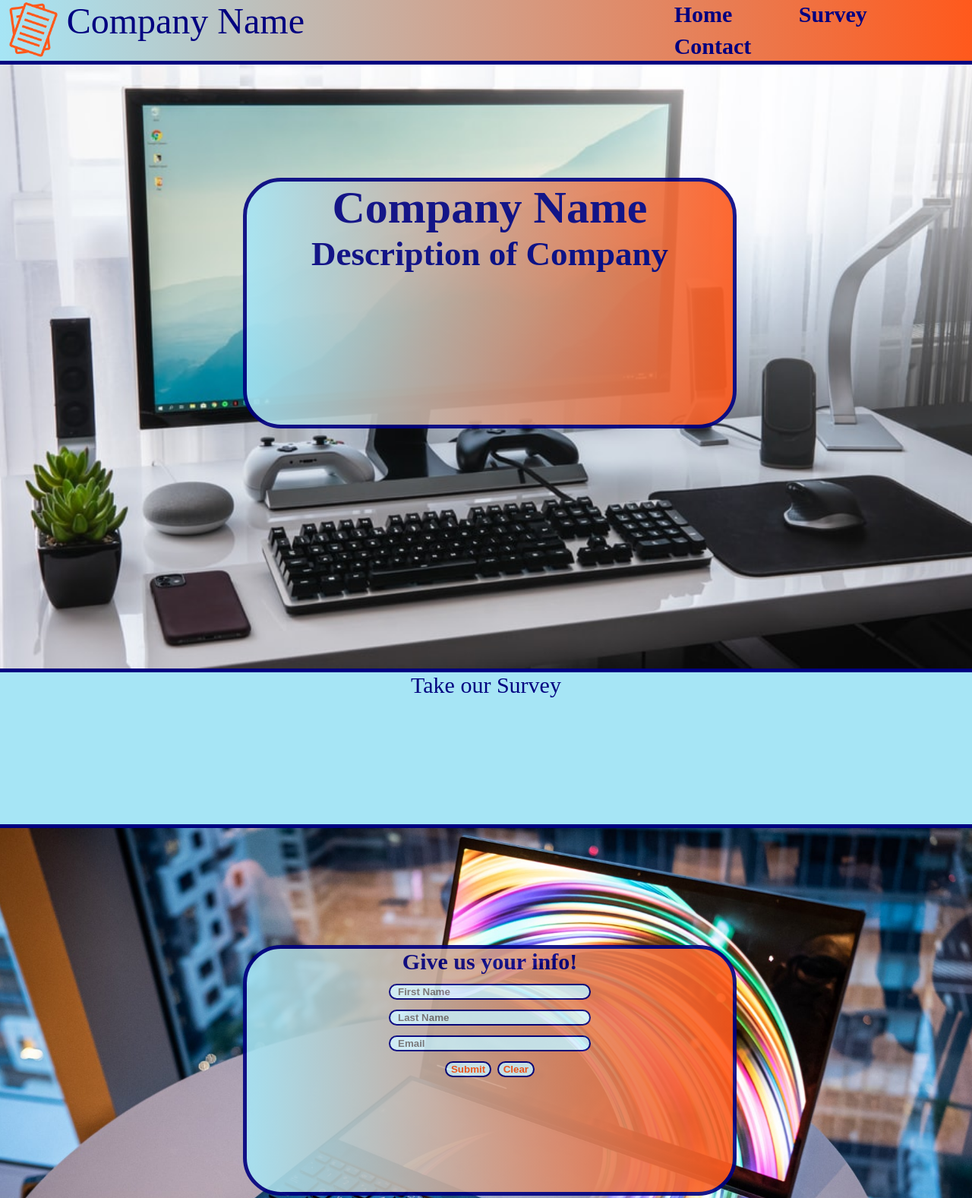
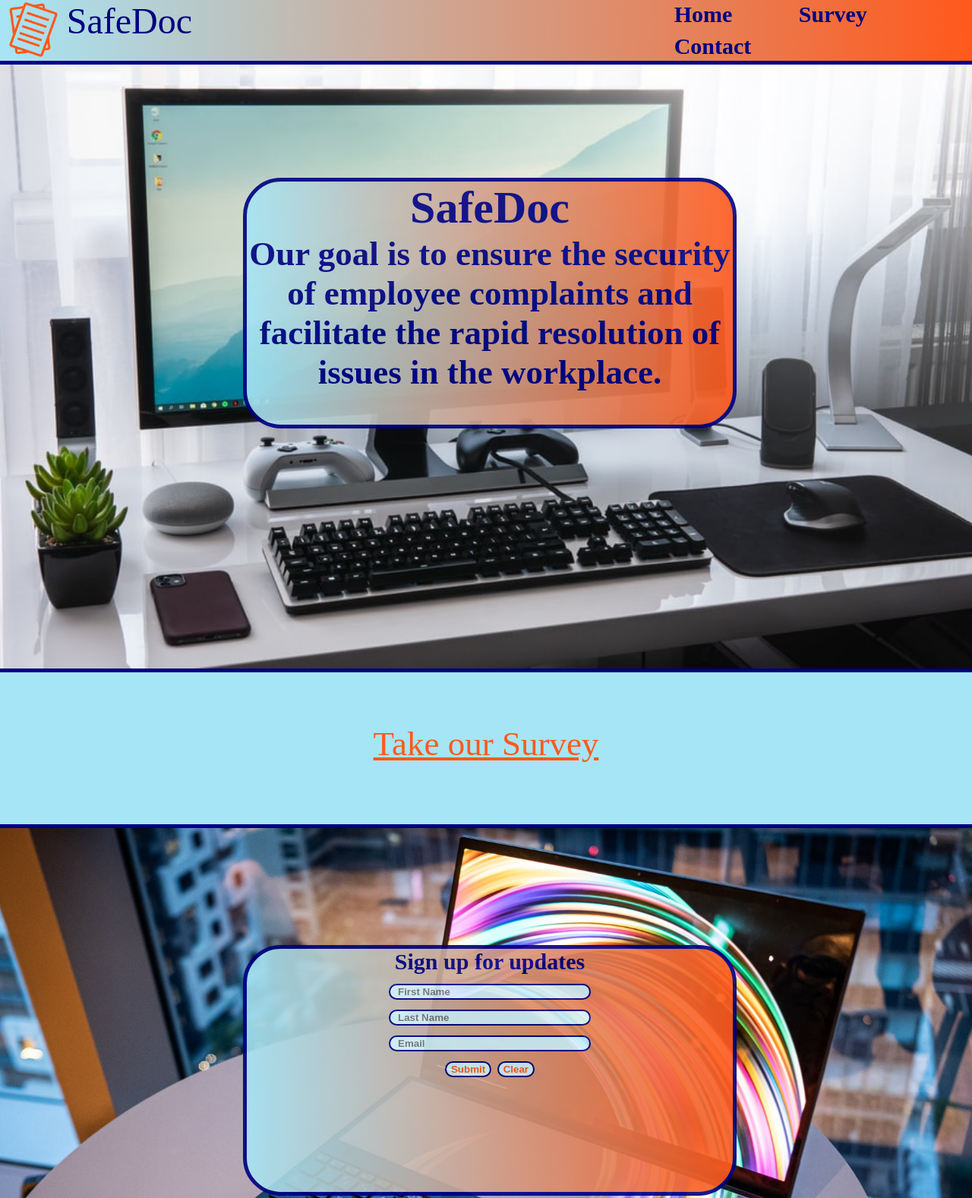
Before and after one commit to wbf22/SafeDocMVP, a plain HTML site: page index.html in a window 1280 px wide. Shown: the top 1577 px of the page at 76% size. Drawn offline with nearby package versions, Linux system fonts and the light colour scheme.

Commit message:
after second meeting

```diff
--- a/index.html
+++ b/index.html
@@ -7,7 +7,7 @@
     <link rel="stylesheet" type="text/css" href="./style.css" />
 		<link rel="icon" type="image/png" href="./assets/papers.png" />
 
-    <title>Company Name</title>
+    <title>SafeDoc</title>
   </head>
 
   <body>
@@ -20,7 +20,7 @@
 				<div id="nav-logo">
 					<a id="link-logo" href="index.html">
 						<img id="nav-logo-img" src="./assets/papers.png" />
-						<p id="nav-logo-name">Company Name</p>
+						<p id="nav-logo-name">SafeDoc</p>
 					</a>
 				</div>
 
@@ -45,18 +45,22 @@
 				<div id="landing-section" class="parallax">
 					<br>
 					<div id="bg-box">
-						<h1 id="landing-focus">Company Name</h1>
-						<h2>Description of Company</h2>
+						<h1 id="landing-focus">SafeDoc</h1>
+						<h2>Our goal is to ensure the security of employee complaints
+							and facilitate the rapid resolution of issues in the workplace.
+						</h2>
 					</div>
 				</div>
 
 				<!-- SURVEY BANNER SEPARATING PARALLAX BACKGROUNDS -->
 				<div id="survey-section">
+					<br>
+					<br>
 					<a id="survey-link" 	href="https://docs.google.com/forms/d/e/1FAIpQLScK69REqzxfY56LvA0i0aNKxaKaS9-uKf-9i7oLhrDLGM4K3w/viewform?embedded=true" target="_blank">
 					Take our Survey</a>
 					<!--
 					<iframe src="https://docs.google.com/forms/d/e/1FAIpQLScK69REqzxfY56LvA0i0aNKxaKaS9-uKf-9i7oLhrDLGM4K3w/viewform?embedded=true" width="640" height="1559" frameborder="0" marginheight="0" marginwidth="0">Loading…</iframe>
-					-->
+					 -->
 				</div>
 
 				<!-- SECOND BACKGROUND IMAGE SECTION WITH CONTACT FORM -->
@@ -64,7 +68,7 @@
 					<br>
 					<div id="bg-box">
 						<form id="contact-form">
-							<span id="form-label">Give us your info!</span> <br>
+							<span id="form-label">Sign up for updates</span> <br>
 
 							<input id="form-fname" class="form-input" type="text" placeholder="First Name" v-model="form.fname" @click="clearContactFormMsg" /> <br>
 							<input id="form-lname" class="form-input" type="text" placeholder="Last Name" v-model="form.lname" @click="clearContactFormMsg" /> <br>
--- a/script.js
+++ b/script.js
@@ -40,7 +40,7 @@ var app = new Vue({
 				email: this.form_email
 			});
 			*/
-			this.form.msg = "Thank you for your submission!"
+			this.form.msg = "Thanks for your interest, we'll be in touch."
 
 		},
 		clearContactFormMsg() {
--- a/style.css
+++ b/style.css
@@ -3,7 +3,7 @@ html {
 	height: 100%;
 	display: flex;
 	flex-wrap: wrap;
-	font: 30px 'curlz MT', 'freestyle script', serif;
+	font: 30px serif;
 	background-color: #f3f3f3d7;
 	color: navy;
 }
@@ -101,21 +101,25 @@ a {
 
 #survey-section {
 	min-height: 25vh;
-	margin: 0;
+	margin: auto;
 	text-align: center;
 	background: #a6e5f5;
 	border-top: 5px navy solid;
 	border-bottom: 5px navy solid;
+
+
 }
 
 #survey-link {
-	text-decoration: transparent;
-	color: navy;
+	text-decoration: underline;
+	color: #ff591c;
 	transition: color .3s, text-decoration .5s;
+	font-size: 45px;
+
 }
 
 #survey-link:hover {
-	color: #ff591c;
+	color: navy;
 	text-decoration: underline;
 }
 
@@ -191,5 +195,5 @@ input {
 
 #form_msg {
 	font-weight: bold;
-	color: #ff591c;
+	color: navy;
 }
```
